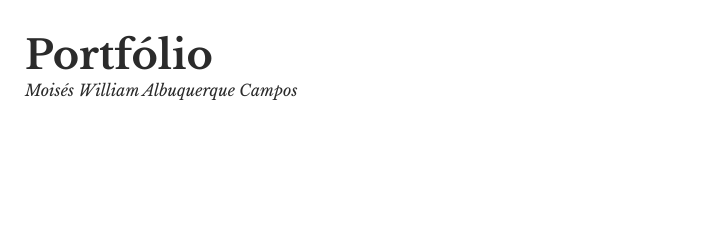
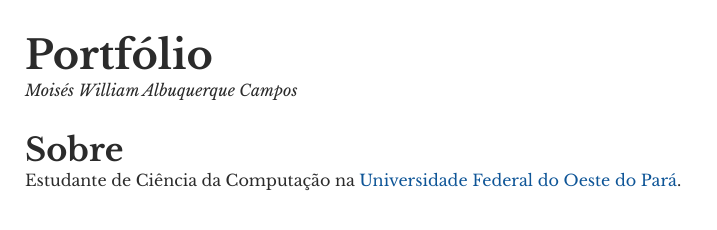
Before and after one commit to dekampus/portfolio-web-2024.1, a plain HTML site: page index.html in a window 1280 px wide. Shown: the whole page, without its empty margins (0-717 px from the left). Drawn offline with nearby package versions, Linux system fonts and the light colour scheme.

Commit message:
feat: Adiciona seção "sobre"

```diff
--- a/index.html
+++ b/index.html
@@ -14,5 +14,9 @@
         <h1>Portfólio</h1>
         <p class="name">Moisés William Albuquerque Campos</p>
     </header>
+    <div class="sobre">
+        <h1>Sobre</h1>
+        <p>Estudante de Ciência da Computação na <a href="https://www.ufopa.edu.br/ufopa/">Universidade Federal do Oeste do Pará</a>.</p>
+    </div>
 </body>
 </html>
--- a/style.css
+++ b/style.css
@@ -9,7 +9,7 @@ body {
     color: #2b2b2b;
 }
 
-header {
+header, .sobre{
     padding: 30px 25px 0 25px;
 }
 
@@ -20,3 +20,8 @@ header h1 {
 header p {
     font-style: italic;
 }
+
+.sobre a {
+    text-decoration: none;
+    color: rgb(14, 85, 151);
+}
```
